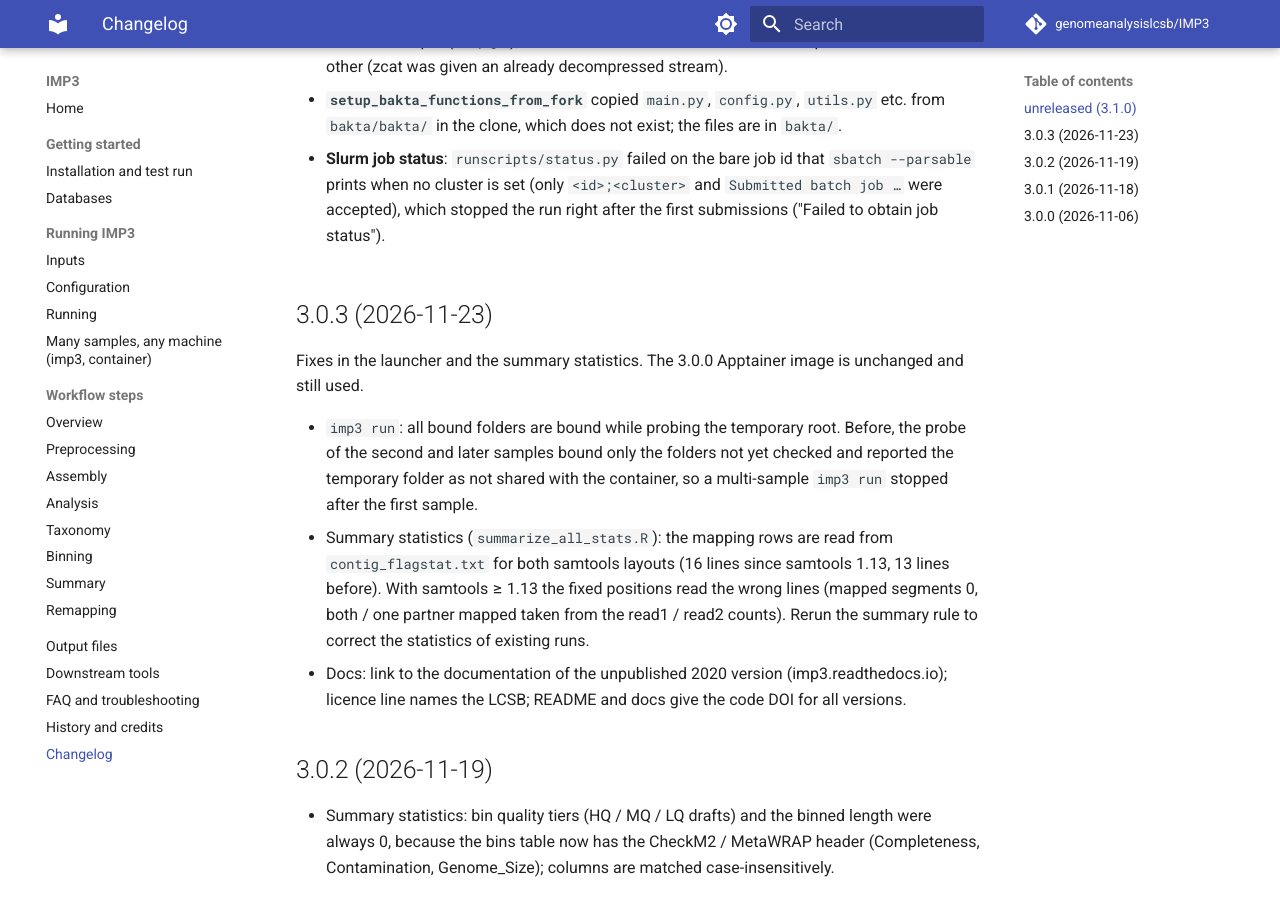
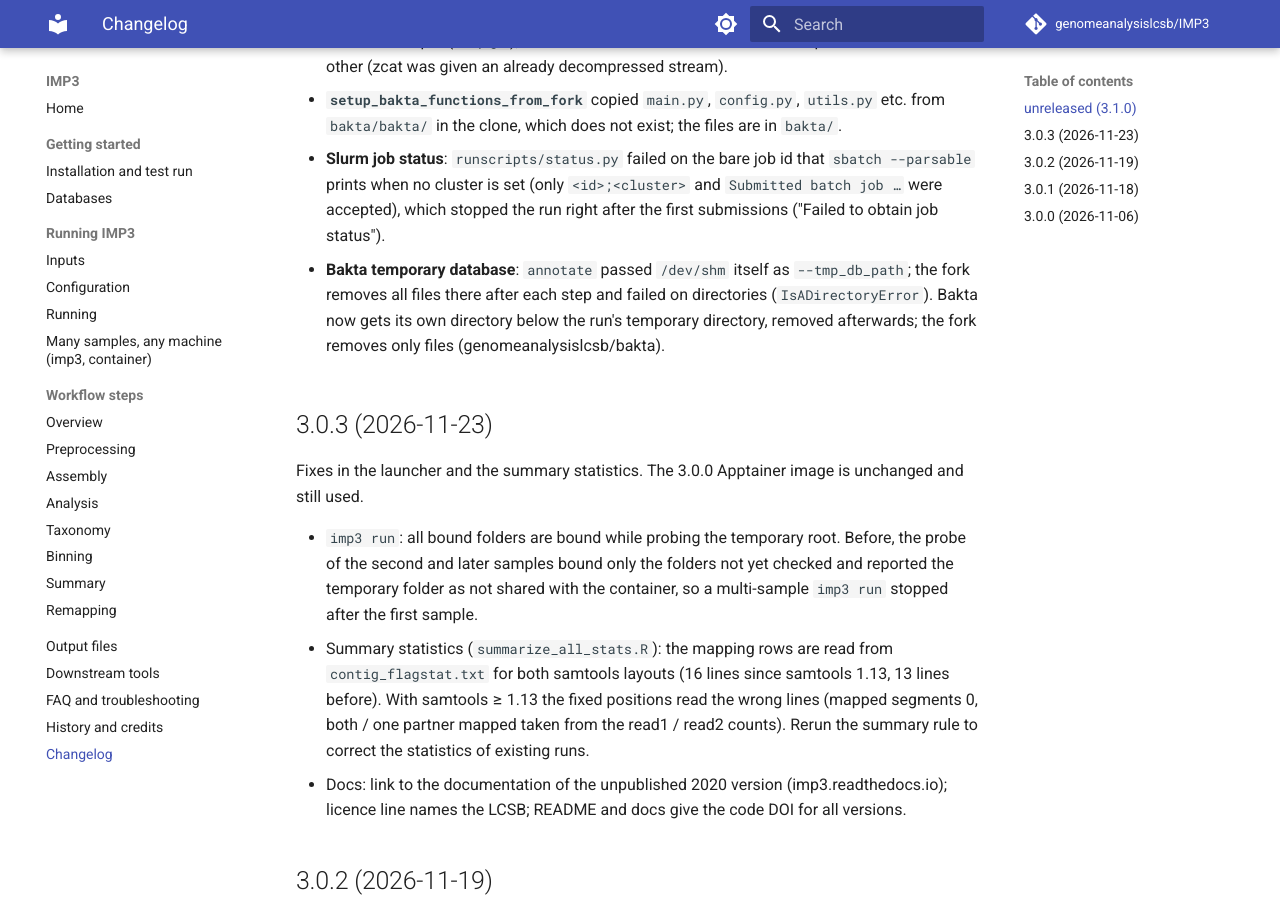
Before and after one commit to genomeanalysislcsb/IMP3, an MkDocs documentation site: the page built from docs/changelog.md, in a window 1280 px wide and 900 px high, scrolled down 1484 px. Built offline with MkDocs 1.6.1 and Material for MkDocs 9.7.7, drawn with Linux system fonts in a browser that asks for light colours; comment, search, counter and statistics services are not loaded.

Commit message:
annotate: Bakta temporary database in its own directory
--tmp_db_path was /dev/shm itself; the Bakta fork removes every file in
that directory after the rRNA / ncRNA steps and failed on directories
there (IsADirectoryError on its own assembly_chunks). Bakta now gets a
directory below the run's temporary directory (created on the node,
removed on exit).

Co-Authored-By: Claude Opus 5.5 <noreply@anthropic.com>
Claude-Session: https://claude.ai/code/session_01L5bQxNJvvvTRxDQ7VNdjru

```diff
--- a/docs/changelog.md
+++ b/docs/changelog.md
@@ -56,6 +56,10 @@ IMP3 is the successor of IMP (Narayanasamy et al., *Genome Biol* 2016;17:260). C
   cluster is set (only `<id>;<cluster>` and `Submitted batch job …` were accepted), which stopped the run right after
   the first submissions ("Failed to obtain job status").
 
+- **Bakta temporary database**: `annotate` passed `/dev/shm` itself as `--tmp_db_path`; the fork removes all files
+  there after each step and failed on directories (`IsADirectoryError`). Bakta now gets its own directory below the
+  run's temporary directory, removed afterwards; the fork removes only files (genomeanalysislcsb/bakta).
+
 ## 3.0.3 (2026-11-23)
 
 Fixes in the launcher and the summary statistics. The 3.0.0 Apptainer image is unchanged and still used.
```
Also changed, not shown: CHANGELOG.md (+4 -0 lines), 1 other file.
